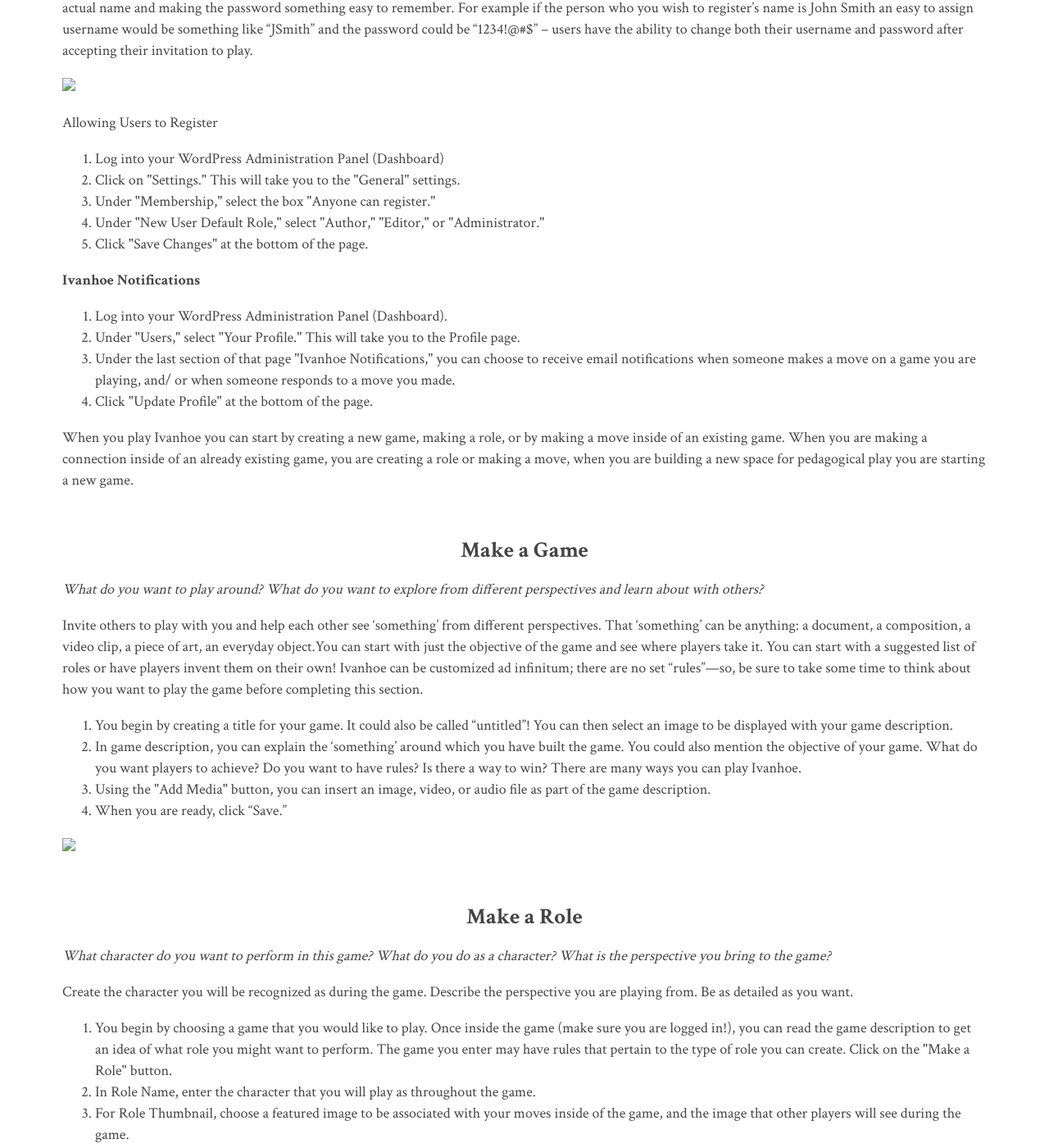
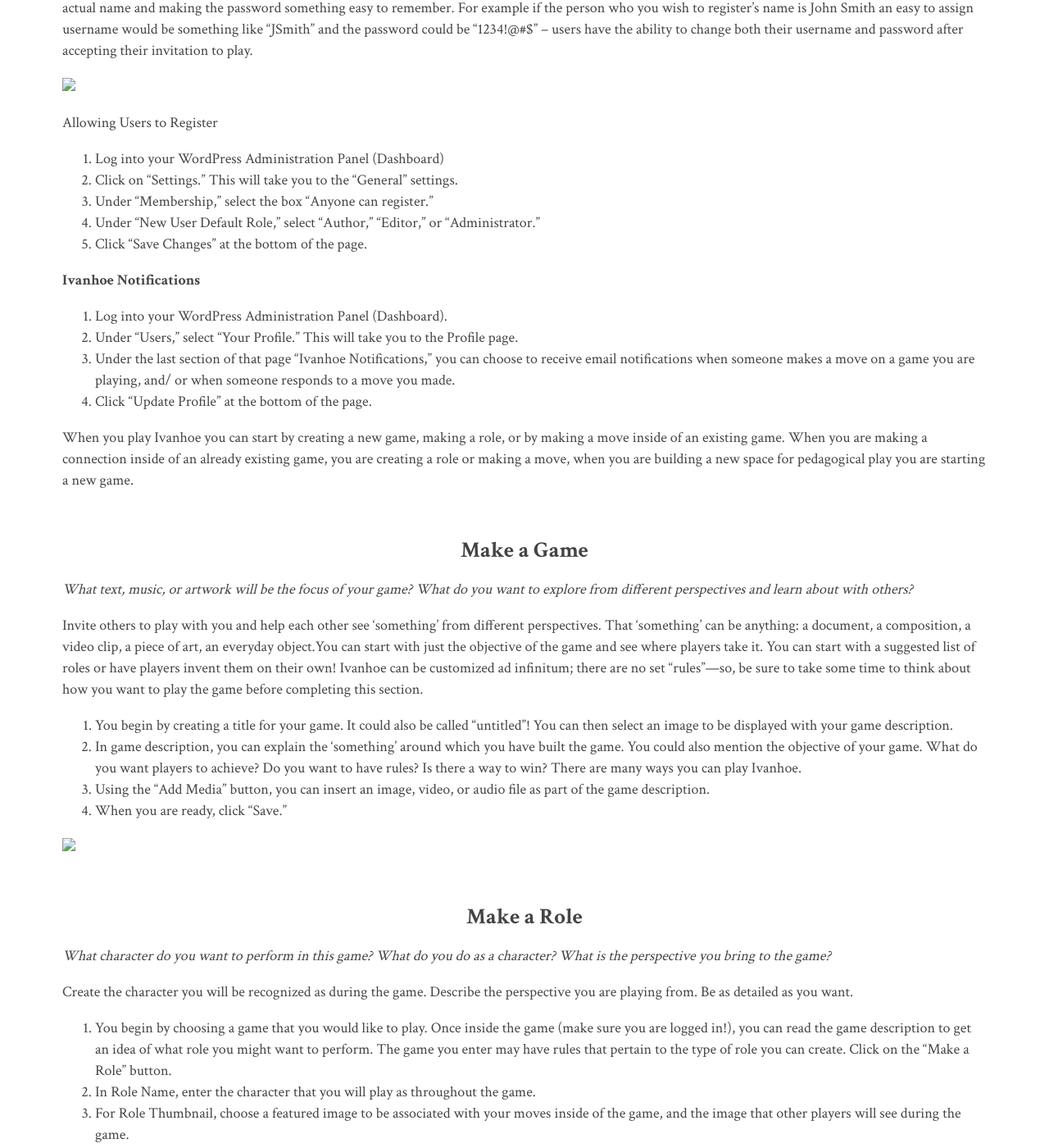
Before and after one commit to scholarslab/ivanhoe, a Jekyll site: the page built from documentation.html, in a window 1280 px wide and 1400 px high, scrolled down 1224 px. Shown: the whole window at 82% size. Built offline with Jekyll 4.4.1, drawn with Linux system fonts in a browser that asks for light colours; nearby versions of some CDN libraries; some web fonts are replaced; Markdown is read by kramdown in place of the engine named in the settings; some of the changed text lies outside the part shown.

Commit message:
minor edits to text

```diff
--- a/about.html
+++ b/about.html
@@ -12,7 +12,7 @@ title: About
   <h2>The Ivanhoe Game WP Theme</h2>
   <p>This year’s cohort of 2014-15 Praxis Program Fellows continued to develop the Ivanhoe Game as a <a href="wordpress.org">WordPress</a> <a href="http://wordpress.org/themes/">Theme</a>, work begun by the 2013-14 cohort. The idea was to get back to the basics of Ivanhoe and make it easier for new players to join in. We also expanded from the original Ivanhoe Game’s focus on texts and designed a gaming environment to encourage multimedia interpretation: using WordPress’s default post interface, players can incorporate any media into their moves. Our goal, therefore, is to reach many disciplines and communities, both within and beyond academia.</p>
   <h2>What’s Next</h2>
-  <p>The burgeoning ideas we have had about Ivanhoe far surpassed what six graduate students new to the digital humanities could actually build within a year.  Check out our ideas for <a href="future.html">future directions for Ivanhoe</a>. Next year’s Praxis Program fellows plan to take Ivanhoe forward.</p>
+  <p>The ideas we have had about Ivanhoe far surpassed what six graduate students new to the digital humanities could actually build within a year. Check out our ideas for <a href="future.html">future directions for Ivanhoe</a>. Next year’s Praxis Program fellows plan to take Ivanhoe forward.</p>
   <h2>Contribute to Ivanhoe</h2>
   <p>As the <a href="praxis.scholarslab.org">Praxis Program</a> operates in the spirit of open-source development, we have made all our <a href="https://github.com/scholarslab/ivanhoe">files and source code</a> available on GitHub. Feel free to take a look, see what makes Ivanhoe work, and contribute code or <a href="https://github.com/scholarslab/ivanhoe/issues">your ideas</a> for its improvement.</p>
 </section>
--- a/documentation.html
+++ b/documentation.html
@@ -7,12 +7,12 @@ title: Documentation
 <h1>Documentation</h1>
 <h2>Administrative Setup</h2>
 <ol>
-    <li>Download the zip file that we provide, unzip, and put it into the folder wp-content/themes.</li>
+    <li>Download the zip file, unzip, and put it into the folder wp-content/themes.</li>
     <li>To activate the theme, login to the WP admin panel, go to Appearance, then find the Ivanhoe theme and activate it.</li>
     <li>If successful, you will see three additional custom post types: Moves, Games, and Roles.</li>
-    <li>To make a new game, visit your site and click on the "Games" tab in the navigation menu.  Then click on the "Make a Game" button.</li>
+    <li>To make a new game, visit your site and click on the "Games" tab in the navigation menu. Then click on the “Make a Game” button.</li>
 </ol>
-<p><strong>Note:</strong> If you are not logged in, the "Make a Role" and "Make a Move" buttons will not show up.  Users who are not logged in can only browse games.</p>
+<p><strong>Note:</strong> If you are not logged in, the “Make a Role” and “Make a Move” buttons will not show up. Users who are not logged in can only browse games.</p>
 
 <h2>Adding Users</h2>
 <p>Once administrators have downloaded the theme they can invite users to participate in Ivanhoe one of two ways: adding users manually or allowing anyone to register. If you want control over who can access your learning environment the best option is to manually add users to your Ivanhoe theme. If you wish for users to access your games and create a larger network of users you should make your games available for anyone to register.</p>
@@ -22,7 +22,7 @@ title: Documentation
     <li>Click on the “Users” Tab on the left hand side of the screen</li>
     <li>Click the “Add New” button at the top of the screen. </li>
     <li>Fill in the fields as required.</li>
-    <li>Assign a Role: Unlike a typical WordPress, all roles have the same capabilities.  Users of all levels may make moves, make roles, and create new games.  However, only administrators may add new users.  If you want to be the only user who may edit elements of the game, you may wish to make specify this in the Game Description field.  See "Game Description Fields" below for more information.</li>
+    <li>Assign a Role: Unlike a typical WordPress, all roles have the same capabilities. Users of all levels may make moves, make roles, and create new games. However, only administrators may add new users. If you want to be the only user who may edit elements of the game, you may wish to make specify this in the Game Description field. See "Game Description Fields" below for more information.</li>
     <li>When all fields are complete click “Add New User.”</li>
 </ol>
 </p>
@@ -31,30 +31,30 @@ title: Documentation
 <p>Allowing Users to Register
     <ol>
         <li>Log into your WordPress Administration Panel (Dashboard)</li>
-        <li>Click on "Settings." This will take you to the "General" settings. </li>
-        <li>Under "Membership," select the box "Anyone can register."</li>
-        <li>Under "New User Default Role," select "Author," "Editor," or "Administrator."</li>
-        <li>Click "Save Changes" at the bottom of the page.</li>
+        <li>Click on “Settings.” This will take you to the “General” settings. </li>
+        <li>Under “Membership,” select the box “Anyone can register.”</li>
+        <li>Under “New User Default Role,” select “Author,” “Editor,” or “Administrator.”</li>
+        <li>Click “Save Changes” at the bottom of the page.</li>
     </ol>
 </p>
 
 <p><strong>Ivanhoe Notifications</strong>
 <ol>
         <li>Log into your WordPress Administration Panel (Dashboard).</li>
-        <li>Under "Users," select "Your Profile." This will take you to the Profile page.</li>
-        <li>Under the last section of that page "Ivanhoe Notifications," you can choose to receive email notifications when someone makes a move on a game you are playing, and/ or when someone responds to a move you made.</li>
-        <li>Click "Update Profile" at the bottom of the page.</li>
+        <li>Under “Users,” select “Your Profile.” This will take you to the Profile page.</li>
+        <li>Under the last section of that page “Ivanhoe Notifications,” you can choose to receive email notifications when someone makes a move on a game you are playing, and/ or when someone responds to a move you made.</li>
+        <li>Click “Update Profile” at the bottom of the page.</li>
     </ol>
 </p>
 <p>When you play Ivanhoe you can start by creating a new game, making a role, or by making a move inside of an existing game. When you are making a connection inside of an already existing game, you are creating a role or making a move, when you are building a new space for pedagogical play you are starting a new game. </p>
 
 <h2>Make a Game</h2>
-<p><i>What do you want to play around? What do you want to explore from different perspectives and learn about with others?</i></p>
+<p><i>What text, music, or artwork will be the focus of your game? What do you want to explore from different perspectives and learn about with others?</i></p>
 <p>Invite others to play with you and help each other see ‘something’ from different perspectives. That ‘something’ can be anything: a document, a composition, a video clip, a piece of art, an everyday object.You can start with just the objective of the game and see where players take it. You can start with a suggested list of roles or have players invent them on their own! Ivanhoe can be customized ad infinitum; there are no set “rules”—so, be sure to take some time to think about how you want to play the game before completing this section.</p>
 <ol>
     <li>You begin by creating a title for your game. It could also be called “untitled”! You can then select an image to be displayed with your game description.</li>
     <li>In game description, you can explain the ‘something’ around which you have built the game. You could also mention the objective of your game. What do you want players to achieve? Do you want to have rules? Is there a way to win? There are many ways you can play Ivanhoe.</li>
-    <li>Using the "Add Media" button, you can insert an image, video, or audio file as part of the game description.</li>
+  <li>Using the “Add Media” button, you can insert an image, video, or audio file as part of the game description.</li>
     <li>When you are ready, click “Save.”</li>
 </ol>
 <img src="images/makeagame.png" class="screenshot">
@@ -64,7 +64,7 @@ title: Documentation
 <p><i>What character do you want to perform in this game? What do you do as a character? What is the perspective you bring to the game? </i></p>
 <p>Create the character you will be recognized as during the game. Describe the perspective you are playing from. Be as detailed as you want. </p>
 <ol>
-    <li>You begin by choosing a game that you would like to play. Once inside the game (make sure you are logged in!), you can read the game description to get an idea of what role you might want to perform. The game you enter may have rules that pertain to the type of role you can create. Click on the "Make a Role" button.</li>
+    <li>You begin by choosing a game that you would like to play. Once inside the game (make sure you are logged in!), you can read the game description to get an idea of what role you might want to perform. The game you enter may have rules that pertain to the type of role you can create. Click on the “Make a Role” button.</li>
     <li>In Role Name, enter the character that you will play as throughout the game. </li>
     <li>For Role Thumbnail, choose a featured image to be associated with your moves inside of the game, and the image that other players will see during the game.</li>
     <li>In Role Description, create a description for your role that is visible to others. Who is it that you are playing? What characteristics are important for other players to know about you?</li>
@@ -94,7 +94,7 @@ title: Documentation
     <li>You can also deselect any of these moves in the sidebar by clicking on “x” next to the move title.</li>
     <li>When you are finished with your selection, click on the “Respond” button on the sidebar.</li>
     <li>Move Title: What do you want your move to convey? Like other titles you can use a combination of words and characters that tell other players in the game what your move is trying to accomplish.</li>
-    <li>Move Content: Add media and/or text relevant to your move. Think about how this move connects to the move that you are responding to. (<strong>NOTE:</strong> If you are embedding a video into your post you must be in the “text” field not the “visual field.”)</li>
+    <li>Move Content: Add media and/or text relevant to your move. Think about how this move connects to the move that you are responding to. (<strong>NOTE:</strong> If you are embedding a video into your post you must be in the “text” field not the “visual field”)</li>
     <li>When you are finished with your move click the “submit” button to make your move visible to other players in the game. <i>Be sure to review your response before submitting, as you are unable to edit your move once it is played.</i></li>
     </ol>
 <img src="images/addtomoves.png" class="screenshot">
@@ -104,7 +104,7 @@ title: Documentation
  <ol>
     <li>On the “Make a Move” page, scroll down to the “Rationale.” </li>
     <li>Create a journal entry in the text box below. </li>
-    <li>Using the "Add Media" button, you can insert an image, video, or audio file as part of the journal entry.</li>
+    <li>Using the “Add Media” button, you can insert an image, video, or audio file as part of the journal entry.</li>
     <li>When you are finished, click on the “Save” button.</li>
 <img src="images/rationale.png" class="screenshot">
 <img src="images/journalentry.png" class="screenshot">
--- a/index.html
+++ b/index.html
@@ -19,7 +19,7 @@ title: Home
 <section id="team">
   <h1>Team</h1>
   <div class="text primary">
-  <p>The <a href="http://praxis.scholarslab.org/">Praxis Program</a> is a year-long fellowship at the <a href="http://library.virginia.edu">University of Virginia Library</a> that supports a team of humanities graduate students in conceiving, planning, developing, and designing a digital project.  The faculty and staff of the Library’s <a href="www.scholarslab.org">Scholars’ Lab</a> guide Praxis Fellows through the entire process, mentoring in software design and development, collaboration, project management, and a myriad of other skills necessary to build tools for humanities interpretation. Program founder Bethany Nowviskie refers to Praxis in <a href="http://libra.virginia.edu/catalog/libra-oa:699">an invited essay</a> for the <i>Chronicle of Higher Education</i> as a "no ordinary humanities seminar." The Ivanhoe Game WP Theme is the culmination of a whirlwind of learning for the 2013-14 cohort—both in digital skills and in interdisciplinary collaboration. For more on the experience of building Ivanhoe, <a href="http://praxis.scholarslab.org/">visit our blog</a>.</p>
+  <p>The <a href="http://praxis.scholarslab.org/">Praxis Program</a> is a year-long fellowship at the <a href="http://library.virginia.edu">University of Virginia Library</a> that supports a team of humanities graduate students in conceiving, planning, developing, and designing a digital project. The faculty and staff of the Library’s <a href="www.scholarslab.org">Scholars’ Lab</a> guide Praxis Fellows through the entire process, mentoring in software design and development, collaboration, project management, and a myriad of other skills necessary to build tools for humanities interpretation. Program founder Bethany Nowviskie refers to Praxis in <a href="http://libra.virginia.edu/catalog/libra-oa:699">an invited essay</a> for the <i>Chronicle of Higher Education</i> as a "no ordinary humanities seminar." The Ivanhoe Game WP Theme is the culmination of a whirlwind of learning for the 2013-14 cohort—both in digital skills and in interdisciplinary collaboration. For more on the experience of building Ivanhoe, <a href="http://praxis.scholarslab.org/">visit our blog</a>.</p>
 </div>
 <div class="people secondary">
   <h2>2013&ndash;2014 Praxis Fellows</h2>
```
